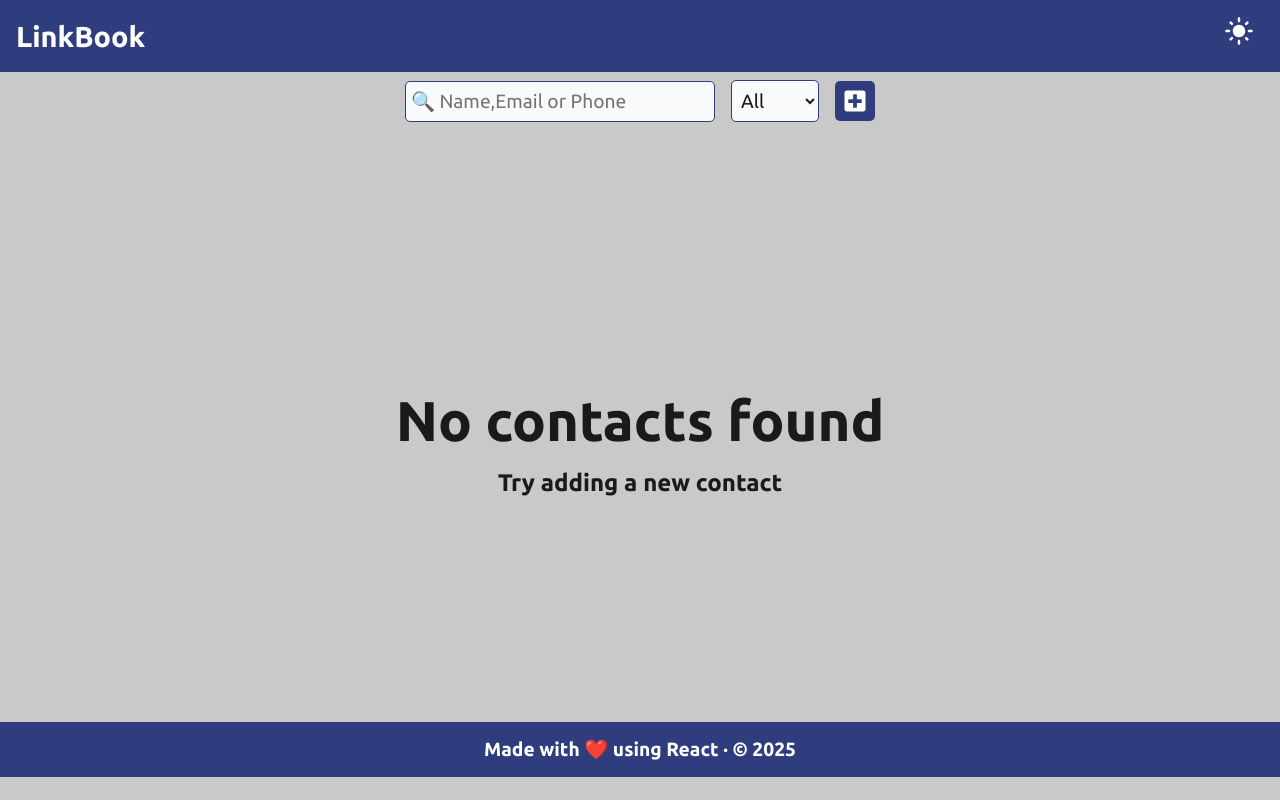
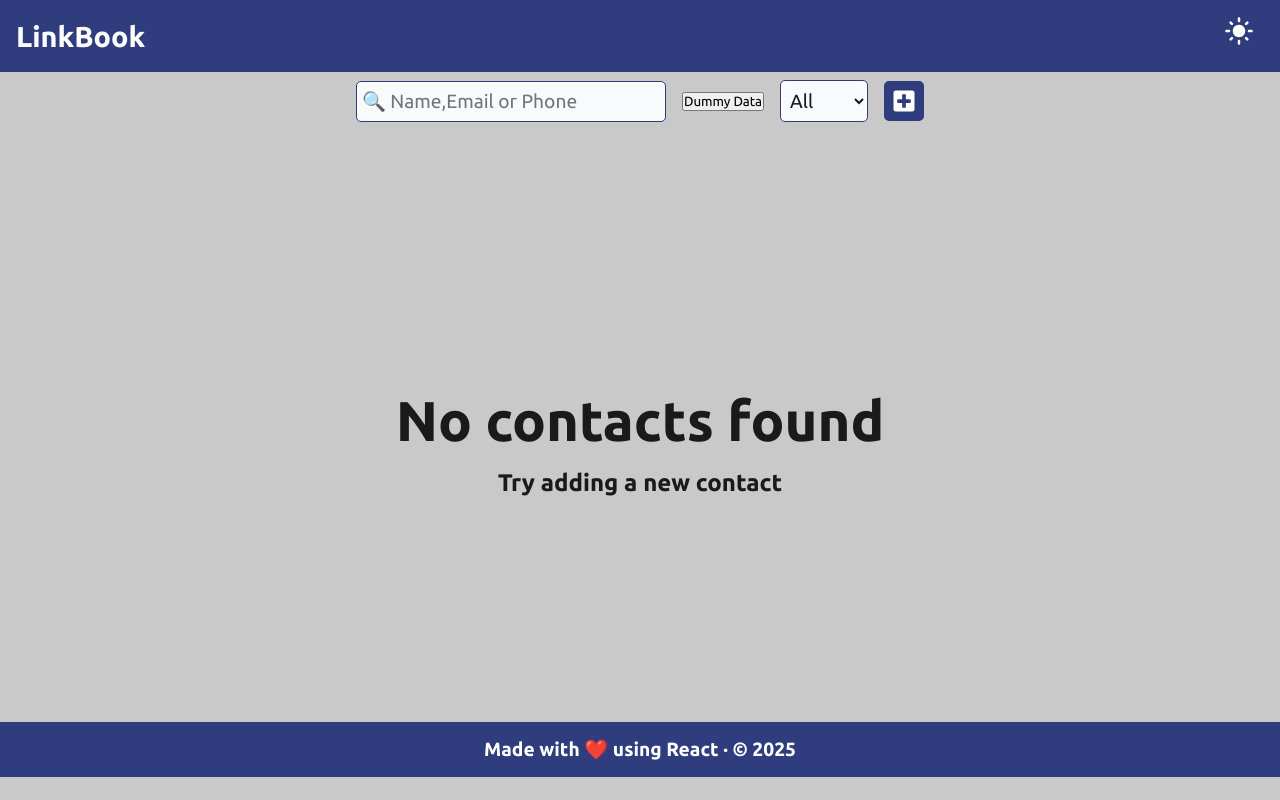
Before and after one commit to mdzahid01/LinkBook, a React (Vite) app: page / in a window 1280 px wide. Built offline with nearby package versions, Linux system fonts and the light colour scheme.

Commit message:
brought back dummy data button

```diff
--- a/src/components/contacts/ContactList.jsx
+++ b/src/components/contacts/ContactList.jsx
@@ -96,14 +96,14 @@ const ContactList = () => {
     <div className="contact-list">
       <div className="contact-list-header">
         <SearchBar searchValue={searchValue} setSearchValue={setSearchValue} />
-        {/* <button
+        <button
           onClick={() => {
             seeder();
             location.reload();
           }}
         >
-          seed data
-        </button> */}
+          Dummy Data
+        </button>
         {/* <button onClick={()=>{console.log(filteredContacts); console.log("clicked")}}>filteredDAta</button> */}
         <select
           name="category"
```
